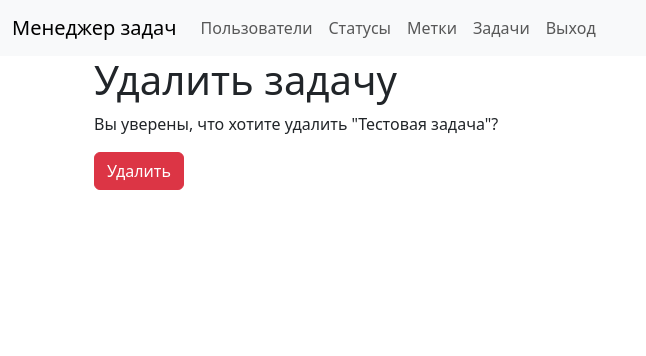
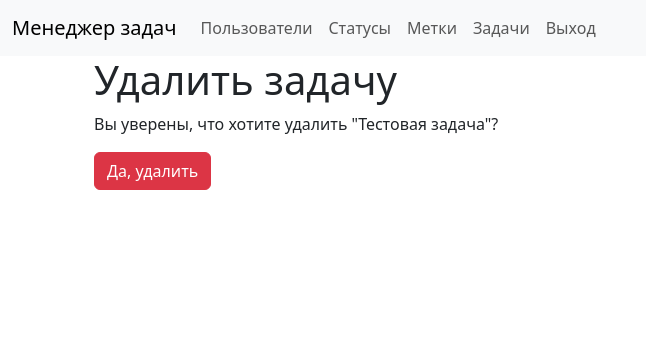
Before and after one commit to tpl-86/python-project-52, a Django app: page /tasks/1/delete/ in a window 1280 px wide. Shown: the top 356 px of the page, without its empty margins (0-646 px from the left). Run offline with Django 5.2, Linux system fonts and the light colour scheme; a user stored in the database is signed in; data comes from the database, SQL or seed files in the repository; some libraries are stand-ins or nearby versions.

Commit message:
Update task_confirm_delete.html

```diff
--- a/task_manager/tasks/templates/tasks/task_confirm_delete.html
+++ b/task_manager/tasks/templates/tasks/task_confirm_delete.html
@@ -6,7 +6,7 @@
 <p>Вы уверены, что хотите удалить "{{ object }}"?</p>
 <form method="post">
     {% csrf_token %}
-    <input class="btn btn-danger" type="submit" value="Удалить">
+    <input class="btn btn-danger" type="submit" value="Да, удалить">
 </form>
 </div>
 {% endblock %}
```
